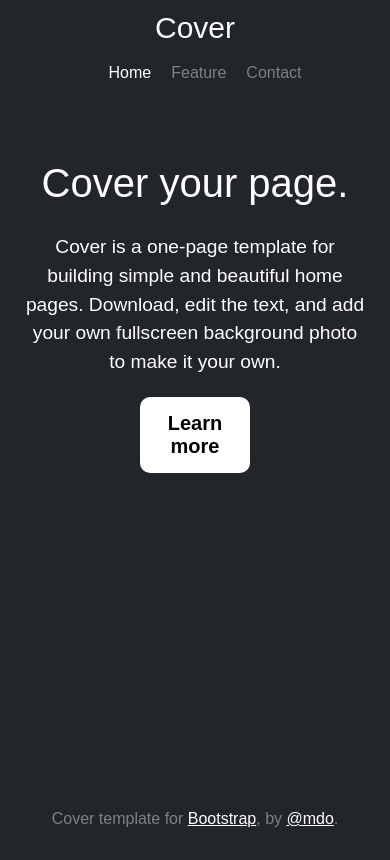
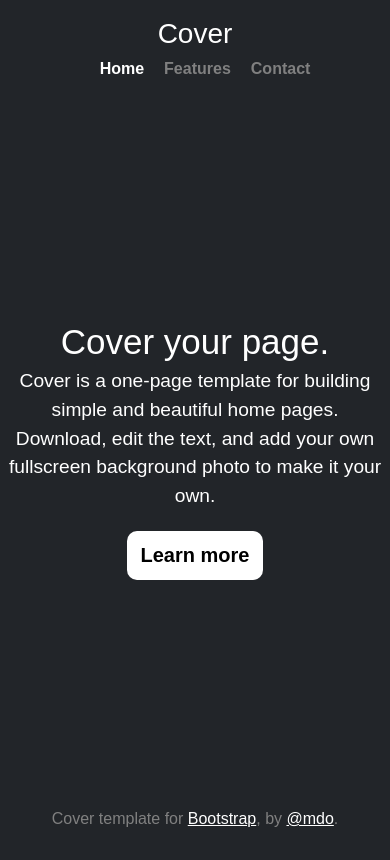
Before and after one commit to DoHyeonHak/OSS_Assignment-1, a plain HTML site: page example.htm in a window 390 px wide. Drawn offline with nearby package versions, Linux system fonts and the light colour scheme.

Commit message:
modify example.htm

```diff
--- a/example.htm
+++ b/example.htm
@@ -4,10 +4,6 @@
     <meta charset="UTF-8" />
     <meta name="viewport" content="width=device-width, initial-scale=1.0" />
     <title>Document</title>
-    <link
-      href="https://stackpath.bootstrapcdn.com/bootstrap/5.3.0/css/bootstrap.min.css"
-      rel="stylesheet"
-    />
     <style>
       body {
         background-color: #222529;
@@ -15,8 +11,7 @@
         font: 100% Arial, sans-serif;
       }
       .container {
-        max-width: 600px;
-        min-width: 300px;
+        max-width: 650px;
         margin: 0 auto;
         text-align: center;
         height: 100vh;
@@ -30,23 +25,21 @@
         text-align: center;
       }
       #top {
-        /*
-        display: flex는 수직, 수평 설정의 자율성을 제공한다.
-        justify-content를 통해 top의 두 요소 h3, nav 사이에 공백을 두고 양측으로 이동하게 만들었다.
-        */
         display: flex;
         justify-content: space-between;
         align-items: center;
       }
       #top h3 {
+        font-weight: lighter;
         margin-top: 10px;
-        font-size: 30px;
+        font-size: 28px;
+        margin-bottom: 0px;
       }
       #top nav ul {
+        font-weight: bolder;
         margin-top: 10px;
         display: flex;
       }
-
       .menu {
         color: gray;
         margin-left: 20px;
@@ -59,18 +52,30 @@
 
       #main {
         font-size: 150%;
+        font-weight: bolder;
         margin: 100px auto;
         padding: 5px;
         text-align: center;
         max-width: 100%;
         min-width: 250px;
+        position: absolute;
+        left: 0;
+        right: 0;
+        top: 0;
+        bottom: 0;
+        max-width: 600px;
+        max-height: 300px;
+        margin: auto;
+        min-height: 280px;
       }
       #main h2 {
-        font-size: 40px;
-
-        line-height: 1.5;
+        font-weight: lighter;
+        font-size: 35px;
+        margin-top: 50px;
+        margin-bottom: -15px;
       }
       #main p {
+        font-weight: lighter;
         font-size: 80%;
         line-height: 1.5;
         margin: 20px 0;
@@ -83,23 +88,21 @@
         border: none;
         border-radius: 10px;
         margin: auto;
-        padding: 15px;
+        padding: 13px;
         font-weight: bold;
         font-size: 20px;
         cursor: pointer;
       }
+      #bottom a {
+        color: white;
+        text-decoration: underline;
+      }
       #bottom {
         color: gray;
         position: fixed;
-        bottom: 0;
         left: 0;
         right: 0;
-        display: flex;
-        justify-content: center;
-      }
-      #bottom a {
-        color: white;
-        text-decoration: underline;
+        bottom: 0;
       }
       @media (max-width: 800px) {
         #top {
@@ -109,20 +112,14 @@
           justify-content: center;
           padding-left: 0;
         }
-        #main {
-          margin: 50px auto;
-        }
       }
       @media (max-height: 400px) {
         #main {
-          min-height: 400px;
+          margin: 50px auto;
+          overflow: auto;
         }
         #bottom {
-          color: gray;
-          position: relative;
-          display: flex;
-          justify-content: center;
-          padding: 10px 0;
+          margin: auto;
         }
       }
     </style>
@@ -133,9 +130,9 @@
         <h3>Cover</h3>
         <nav>
           <ul class="list">
-            <li class="menu">Home</li>
-            <li class="menu">Feature</li>
-            <li class="menu">Contact</li>
+            <li class="menu" href="#">Home</li>
+            <li class="menu" href="#">Features</li>
+            <li class="menu" href="#">Contact</li>
           </ul>
         </nav>
       </div>
```
